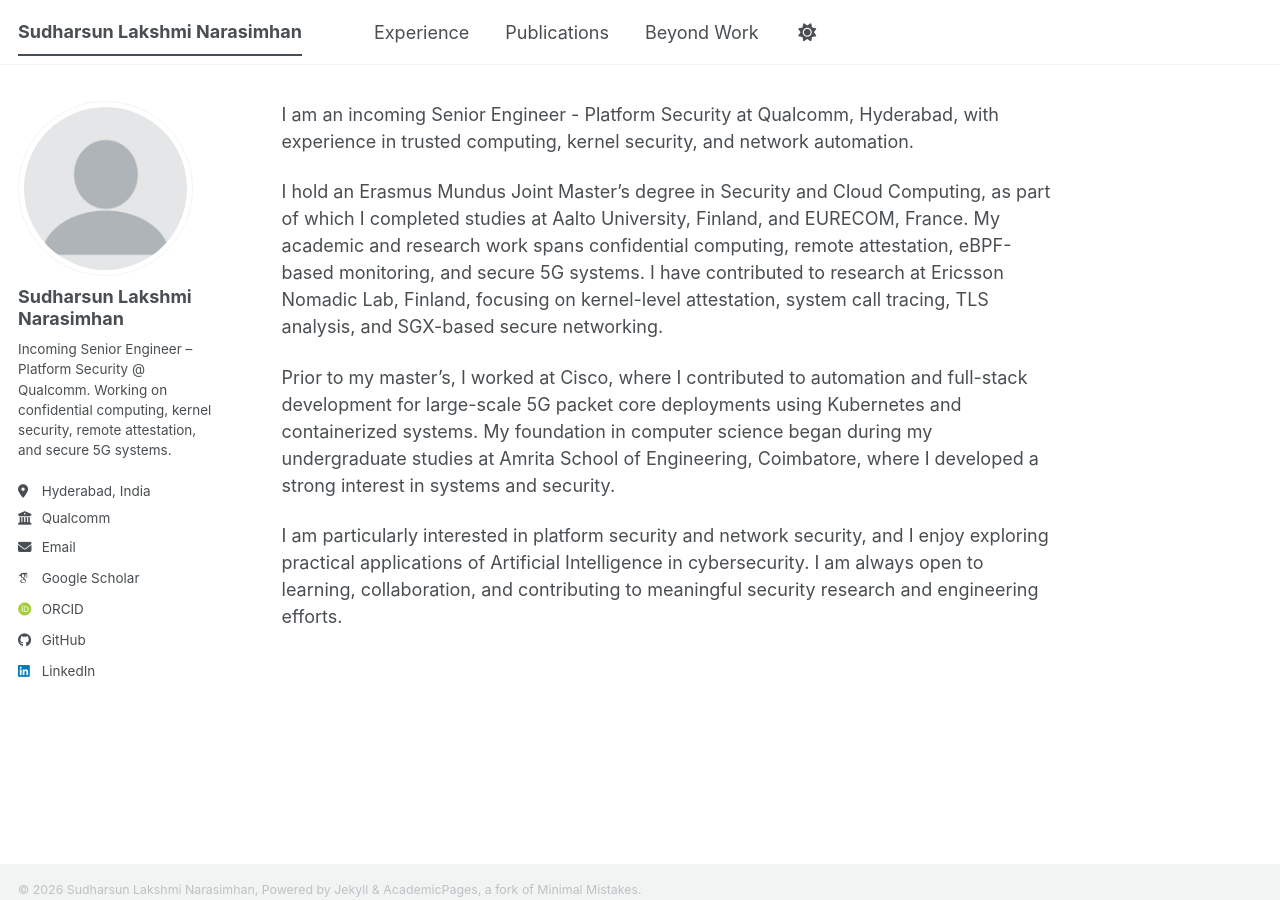
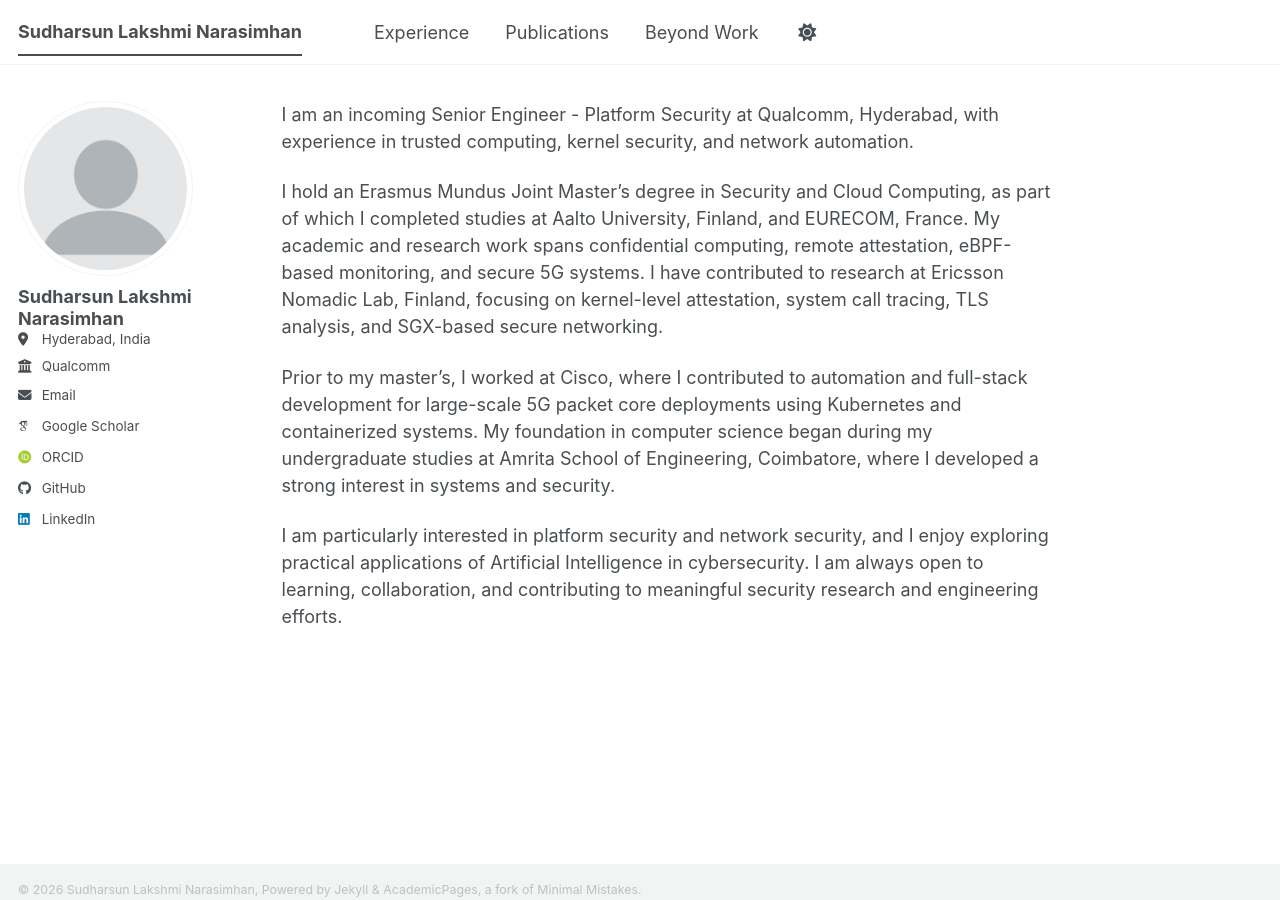
Before and after one commit to sudlaksh/sudlaksh.github.io, a Jekyll site: the page built from _pages/about.md, in a window 1280 px wide. Built offline with Jekyll 4.4.1, drawn with Linux system fonts in a browser that asks for light colours; some web fonts are replaced; a script bundle is joined from its source files by our own code; library files that are not in the unit come from our copies.

Commit message:
Comment out bio in author section
Comment out the bio field in the configuration.

```diff
--- a/_config.yml
+++ b/_config.yml
@@ -14,7 +14,7 @@
   avatar           : "profile.png"
   name             : "Sudharsun Lakshmi Narasimhan"
   pronouns         :
-  bio              : "Incoming Senior Engineer – Platform Security @ Qualcomm. Working on confidential computing, kernel security, remote attestation, and secure 5G systems."
+  #bio              : "Incoming Senior Engineer – Platform Security @ Qualcomm. Working on confidential computing, kernel security, remote attestation, and secure 5G systems."
   location         : "Hyderabad, India"
   employer         : "Qualcomm"
   #uri              : "https://github.com/sudlaksh"
```
